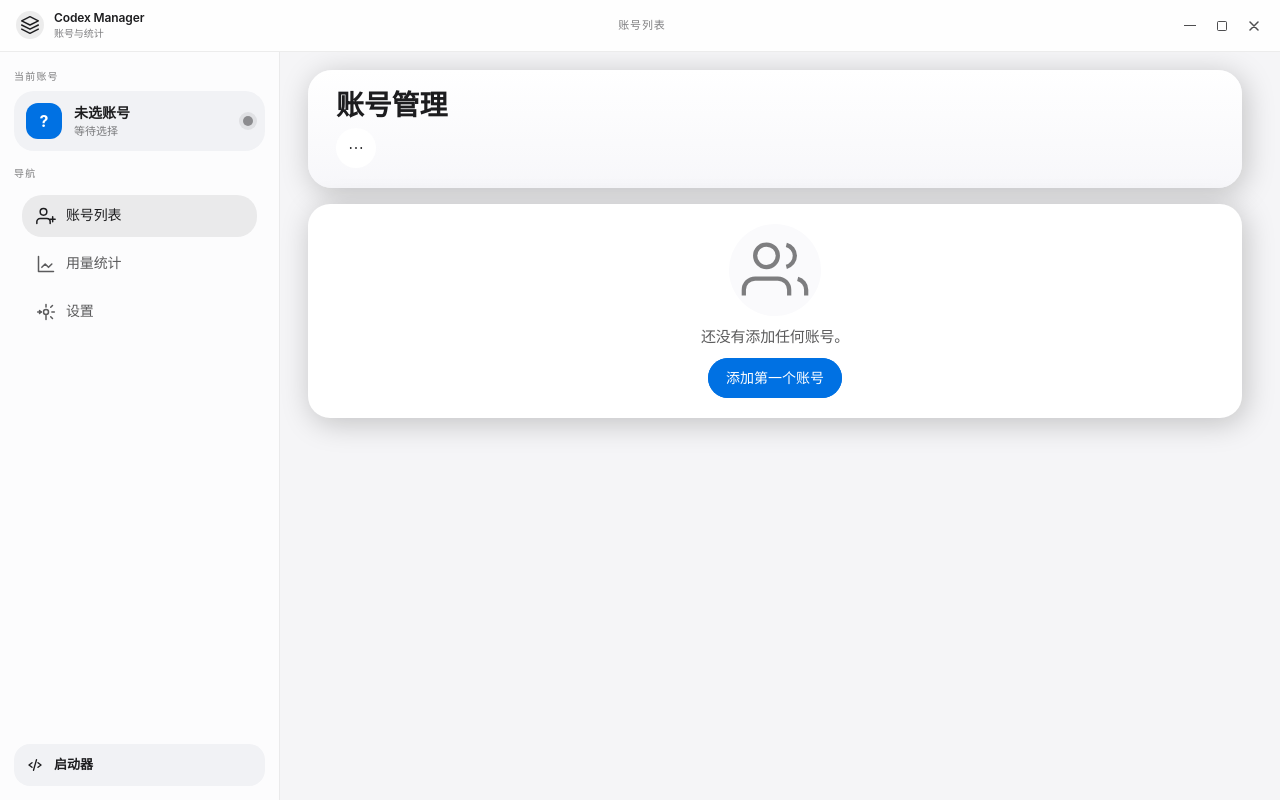
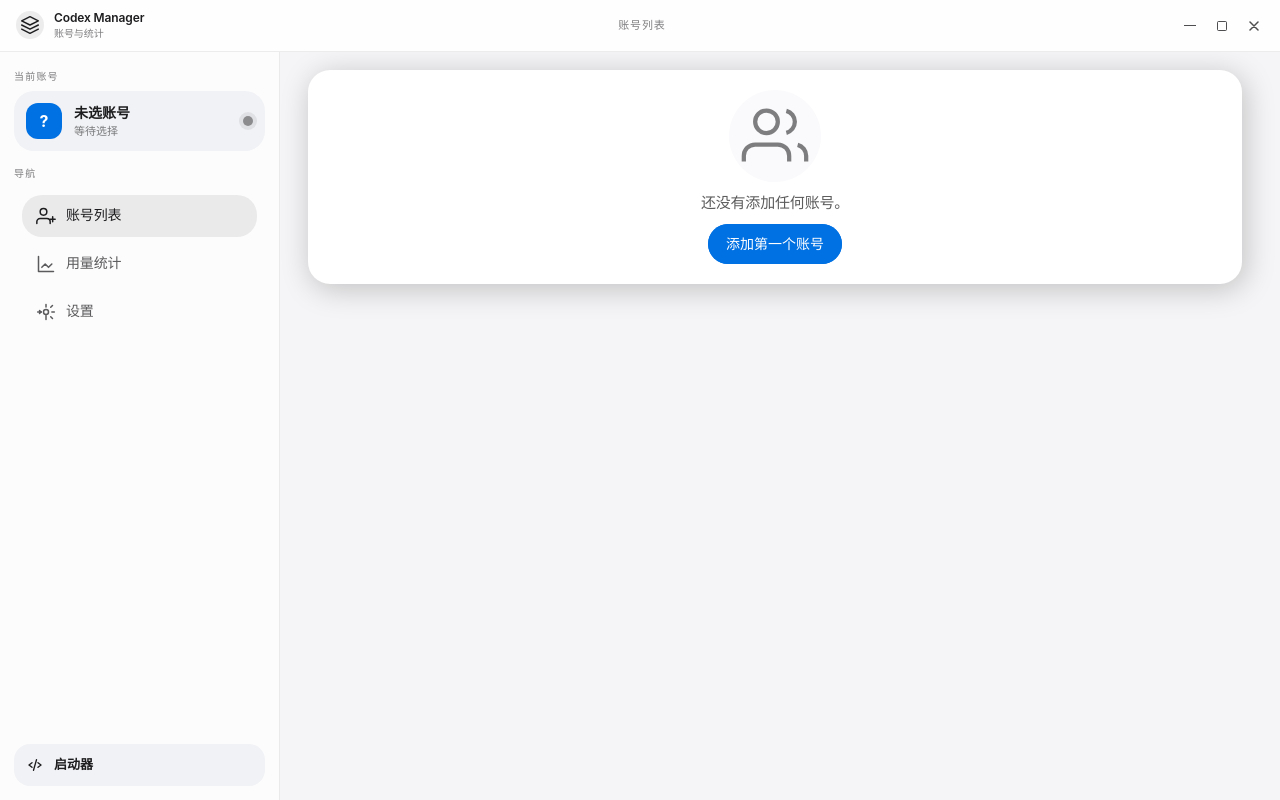
Before and after one commit to weimin96/CodexX, a Vue app: page /accounts in a window 1280 px wide. Built offline with nearby package versions, Linux system fonts and the light colour scheme.

Commit message:
优化样式

```diff
--- a/src/components/account/AccountCard.vue
+++ b/src/components/account/AccountCard.vue
@@ -39,7 +39,7 @@
             <template #icon>
               <svg width="16" height="16" viewBox="0 0 24 24" fill="none">
                 <path
-                  d="M5 12h.01M12 12h.01M19 12h.01"
+                  d="M12 5h.01M12 12h.01M12 19h.01"
                   stroke="currentColor"
                   stroke-width="2.4"
                   stroke-linecap="round"
@@ -115,16 +115,15 @@ const statusDiagnostic = computed(() => resolveAccountStatusDiagnostic(props.acc
 const cardActionOptions = computed<DropdownOption[]>(() => {
   const options: DropdownOption[] = [
     {
-      label: () => renderActionLabel('查看详情', 'var(--app-blue)'),
+      label: '查看详情',
       key: 'detail',
       icon: () =>
         renderActionIcon(
           'M9 6h11M9 12h11M9 18h11M4 6h.01M4 12h.01M4 18h.01',
-          'var(--app-blue)',
         ),
     },
     {
-      label: () => renderActionLabel(props.checking ? '检测中' : '检测状态', '#1f8f5f'),
+      label: props.checking ? '检测中' : '检测状态',
       key: 'check',
       disabled: props.checking,
       icon: () =>
@@ -135,7 +134,6 @@ const cardActionOptions = computed<DropdownOption[]>(() => {
             height: 16,
             viewBox: '0 0 24 24',
             fill: 'none',
-            style: { color: '#1f8f5f' },
           },
           [
             h('path', {
@@ -159,12 +157,11 @@ const cardActionOptions = computed<DropdownOption[]>(() => {
 
   if (!props.account.is_default) {
     options.push({
-      label: () => renderActionLabel('设为默认', '#7254d1'),
+      label: '设为默认',
       key: 'set-default',
       icon: () =>
         renderActionIcon(
           'M12 3.5l2.63 5.33 5.87.85-4.25 4.14 1 5.84L12 17.1l-5.25 2.76 1-5.84-4.25-4.14 5.87-.85L12 3.5z',
-          '#7254d1',
         ),
     })
   }
@@ -175,12 +172,11 @@ const cardActionOptions = computed<DropdownOption[]>(() => {
       key: 'card-action-divider',
     },
     {
-      label: () => renderActionLabel('删除账号', 'var(--status-error)'),
+      label: '删除账号',
       key: 'delete',
       icon: () =>
         renderActionIcon(
           'M4 7h16M9 11v6M15 11v6M10 4h4l1 2H9l1-2zm-3 3 1 12h8l1-12',
-          'var(--status-error)',
         ),
     },
   )
@@ -198,20 +194,7 @@ function formatPlanType(planType: string): string {
   return normalized.toUpperCase()
 }
 
-function renderActionLabel(text: string, color: string) {
-  return h(
-    'span',
-    {
-      style: {
-        color,
-        fontWeight: 500,
-      },
-    },
-    text,
-  )
-}
-
-function renderActionIcon(path: string, color: string) {
+function renderActionIcon(path: string) {
   return h(
     'svg',
     {
@@ -219,7 +202,6 @@ function renderActionIcon(path: string, color: string) {
       height: 16,
       viewBox: '0 0 24 24',
       fill: 'none',
-      style: { color },
     },
     h('path', {
       d: path,
--- a/src/views/AccountListView.vue
+++ b/src/views/AccountListView.vue
@@ -1,38 +1,5 @@
 <template>
   <div class="app-page">
-    <section class="page-hero">
-      <div class="page-hero-copy">
-        <h1 class="page-title">账号管理</h1>
-        <div class="page-hero-actions">
-          <n-dropdown
-            trigger="click"
-            :options="accountActionOptions"
-            @select="handleAccountActionSelect"
-          >
-            <n-button
-              circle
-              secondary
-              class="account-action-trigger"
-              title="账号操作"
-              aria-label="账号操作"
-            >
-              <template #icon>
-                <svg width="18" height="18" viewBox="0 0 24 24" fill="none">
-                  <path
-                    d="M5 12h.01M12 12h.01M19 12h.01"
-                    stroke="currentColor"
-                    stroke-width="2.4"
-                    stroke-linecap="round"
-                    stroke-linejoin="round"
-                  />
-                </svg>
-              </template>
-            </n-button>
-          </n-dropdown>
-        </div>
-      </div>
-    </section>
-
     <section v-if="loading" class="surface-panel empty-panel">
       <n-spin size="medium" />
       <p>正在加载账号。</p>
@@ -63,6 +30,7 @@
         <div>
           <h2 class="panel-heading">账号信息</h2>
         </div>
+        <div class="account-header-actions">
           <div class="search-row">
             <n-input
               v-model:value="searchQuery"
@@ -73,6 +41,32 @@
                 <n-icon><SearchIcon /></n-icon>
               </template>
             </n-input>
+          </div>
+          <n-dropdown
+            trigger="click"
+            :options="accountActionOptions"
+            @select="handleAccountActionSelect"
+          >
+            <n-button
+              secondary
+              class="account-action-trigger"
+              title="账号操作"
+              aria-label="账号操作"
+            >
+              <span class="account-action-content">
+                <span>账号操作</span>
+                <svg width="18" height="18" viewBox="0 0 24 24" fill="none">
+                  <path
+                    d="M12 5h.01M12 12h.01M12 19h.01"
+                    stroke="currentColor"
+                    stroke-width="2.4"
+                    stroke-linecap="round"
+                    stroke-linejoin="round"
+                  />
+                </svg>
+              </span>
+            </n-button>
+          </n-dropdown>
         </div>
       </div>
 
@@ -274,16 +268,22 @@ const accountActionOptions = computed<DropdownOption[]>(() => [
     label: syncingLocalAuth.value ? '本地同步中' : '本地同步',
     key: 'sync-local',
     disabled: syncingLocalAuth.value,
+    icon: () => renderDropdownIcon('M21 12a9 9 0 1 1-2.64-6.36M21 3v6h-6'),
   },
   {
     label: oauthPreparing.value || oauthOpening.value ? 'OAuth 登录中' : 'OAuth 登录',
     key: 'oauth-login',
     disabled: oauthPreparing.value || oauthOpening.value,
+    icon: () =>
+      renderDropdownIcon(
+        'M12 15a3 3 0 1 0 0-6 3 3 0 0 0 0 6zM19.4 15a1.65 1.65 0 0 0 .33 1.82l.06.06a2 2 0 1 1-2.83 2.83l-.06-.06A1.65 1.65 0 0 0 15 19.4a1.65 1.65 0 0 0-1 .6 1.65 1.65 0 0 0-.33 1.82l.03.08a2 2 0 1 1-3.4 0l.03-.08A1.65 1.65 0 0 0 9 19.4a1.65 1.65 0 0 0-1.82.33l-.06.06a2 2 0 1 1-2.83-2.83l.06-.06A1.65 1.65 0 0 0 4.6 15a1.65 1.65 0 0 0-.6-1 1.65 1.65 0 0 0-1.82-.33l-.08.03a2 2 0 1 1 0-3.4l.08.03A1.65 1.65 0 0 0 4.6 9a1.65 1.65 0 0 0-.33-1.82l-.06-.06a2 2 0 1 1 2.83-2.83l.06.06A1.65 1.65 0 0 0 9 4.6a1.65 1.65 0 0 0 1-.6 1.65 1.65 0 0 0 .33-1.82l-.03-.08a2 2 0 1 1 3.4 0l-.03.08A1.65 1.65 0 0 0 15 4.6a1.65 1.65 0 0 0 1.82-.33l.06-.06a2 2 0 1 1 2.83 2.83l-.06.06A1.65 1.65 0 0 0 19.4 9a1.65 1.65 0 0 0 .6 1 1.65 1.65 0 0 0 1.82.33l.08-.03a2 2 0 1 1 0 3.4l-.08-.03A1.65 1.65 0 0 0 19.4 15z',
+      ),
   },
   {
     label: checkingAll.value ? '检测中' : '检测全部',
     key: 'check-all',
     disabled: checkingAll.value || !hasAccounts.value,
+    icon: () => renderDropdownIcon('M20 12a8 8 0 1 1-2.34-5.66M20 4v6h-6'),
   },
   {
     type: 'divider',
@@ -292,10 +292,12 @@ const accountActionOptions = computed<DropdownOption[]>(() => [
   {
     label: '导入',
     key: 'import',
+    icon: () => renderDropdownIcon('M12 3v12M7 8l5-5 5 5M5 21h14'),
   },
   {
     label: '导出',
     key: 'export',
+    icon: () => renderDropdownIcon('M12 21V9M7 16l5 5 5-5M5 3h14'),
   },
   {
     type: 'divider',
@@ -304,6 +306,7 @@ const accountActionOptions = computed<DropdownOption[]>(() => [
   {
     label: '新增账号',
     key: 'create',
+    icon: () => renderDropdownIcon('M12 5v14M5 12h14'),
   },
 ])
 
@@ -332,6 +335,25 @@ const SearchIcon = {
         'stroke-linecap': 'round',
       }),
     ]),
+}
+
+function renderDropdownIcon(path: string) {
+  return h(
+    'svg',
+    {
+      width: 16,
+      height: 16,
+      viewBox: '0 0 24 24',
+      fill: 'none',
+    },
+    h('path', {
+      d: path,
+      stroke: 'currentColor',
+      'stroke-width': 1.8,
+      'stroke-linecap': 'round',
+      'stroke-linejoin': 'round',
+    }),
+  )
 }
 
 onMounted(() => {
@@ -607,11 +629,6 @@ async function doImport() {
 </script>
 
 <style scoped>
-.page-title {
-  font-size: clamp(21px, 3.1vw, 28px);
-  line-height: 1.08;
-}
-
 .panel-heading {
   font-size: 18px;
 }
@@ -624,17 +641,40 @@ async function doImport() {
   flex-wrap: wrap;
 }
 
-.account-action-trigger {
-  color: var(--app-hero-ink);
-}
-
 .account-section {
   min-width: 0;
   flex-shrink: 0;
 }
 
+.account-header-actions {
+  display: flex;
+  align-items: center;
+  justify-content: flex-end;
+  gap: 8px;
+  min-width: 0;
+  flex: 1;
+}
+
+.account-action-content {
+  display: inline-flex;
+  align-items: center;
+  gap: 6px;
+  line-height: 1;
+}
+
+.account-action-trigger {
+  height: 34px;
+  min-width: 112px;
+  background: var(--app-surface);
+  box-shadow: 0 8px 20px rgba(0, 0, 0, 0.1);
+}
+
 .search-row {
   width: min(360px, 100%);
+}
+
+.search-row :deep(.n-input) {
+  height: 34px;
 }
 
 .search-row :deep(.n-input__input-el) {
```
Lines whose indentation alone changed are shown as unchanged.
